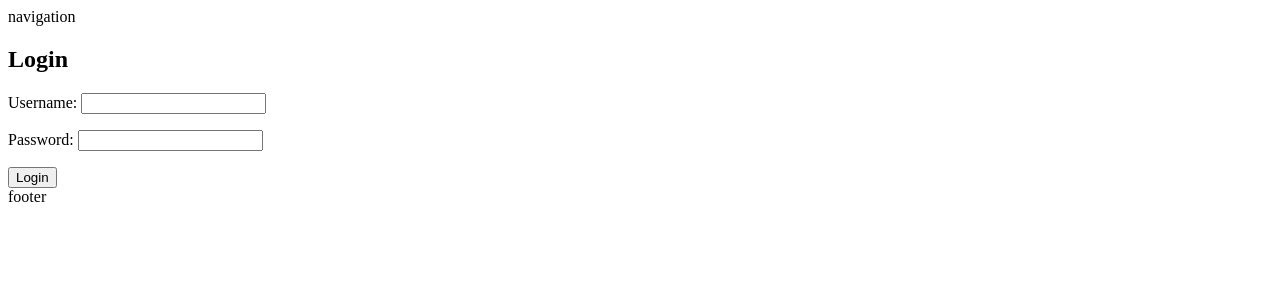
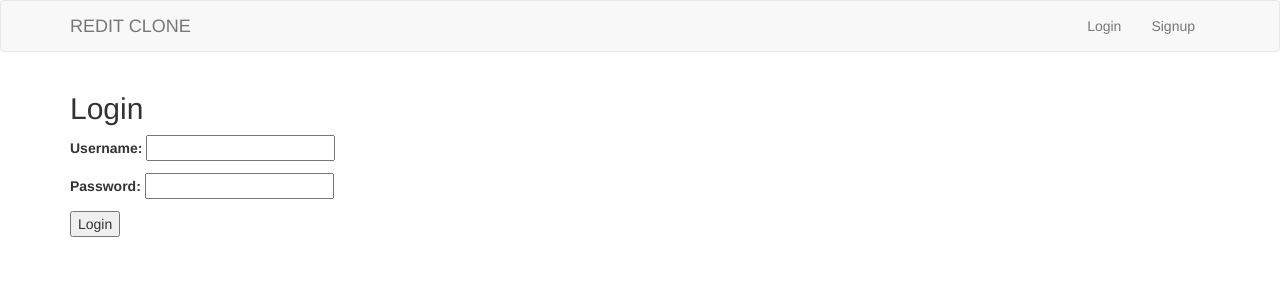
Before and after one commit to tevtonez/reditclone, a Django app: page /accounts/login/ in a window 1280 px wide. Shown: the top 300 px of the page. Run offline with Django 3.2, Linux system fonts and the light colour scheme; some libraries are stand-ins or nearby versions.

Commit message:
add top nav bar and login/logout functionality

```diff
--- a/accounts/urls.py
+++ b/accounts/urls.py
@@ -6,4 +6,5 @@ app_name = 'accounts'
 urlpatterns = [
     url(r'^signup/', accoutns_views.signup, name = 'signup'),
     url(r'^login/', accoutns_views.usrlogin, name = 'login'),
+    url(r'^logout/', accoutns_views.usrlogout, name = 'logout'),
 ]
--- a/accounts/views.py
+++ b/accounts/views.py
@@ -1,6 +1,6 @@
 from django.shortcuts import render, redirect
 from django.contrib.auth.models import User
-from django.contrib.auth import authenticate, login
+from django.contrib.auth import authenticate, login, logout
 
 
 
@@ -61,9 +61,16 @@ def usrlogin(request):
         return redirect(request.POST["next"])
 
       message = "Logged in successfull!"
-      return render(request, 'accounts/login.html', {'message' : message,})
+      return redirect('home')
     else:
       message = "The user name and password didn't match."
       return render(request, 'accounts/login.html', {'message' : message,})
   else:
     return render(request, 'accounts/login.html')
+
+
+
+def usrlogout(request):
+  if request.method == "POST":
+    logout(request)
+    return redirect('home')
--- a/templates/base.html
+++ b/templates/base.html
@@ -3,16 +3,55 @@
 <html lang="en">
 <head>
   <meta charset="UTF-8">
-  <title></title>
+  <title>REDIT CLONE</title>
+  <link rel="stylesheet" href="https://maxcdn.bootstrapcdn.com/bootstrap/3.3.7/css/bootstrap.min.css" integrity="sha384-BVYiiSIFeK1dGmJRAkycuHAHRg32OmUcww7on3RYdg4Va+PmSTsz/K68vbdEjh4u" crossorigin="anonymous">
+
 </head>
 <body>
 
-<nav>navigation</nav>
+  <nav class="navbar navbar-default">
+    <div class="container">
+      <div class="navbar-header">
+
+        <button type="button" class="navbar-toggle " data-toggle="collapse" data-target="#topnav">
+          <span class="icon-bar"></span>
+          <span class="icon-bar"></span>
+          <span class="icon-bar"></span>
+        </button>
+
+        <a class="navbar-brand" href="{% url 'home' %}">REDIT CLONE</a>
+      </div>
+
+      <div class="collapse navbar-collapse" id="topnav">
+        <ul class="nav navbar-nav navbar-right">
+          {% if user.is_authenticated %}
+            <li><a href="#" onClick="document.getElementById('logoutform').submit()">Logout</a></li>
+            <form id="logoutform" action="{% url 'accounts:logout' %}" method="POST">
+              {% csrf_token %}
+              <input type="hidden">
+            </form>
+          {% else %}
+            <li><a href="{% url 'accounts:login' %}">Login</a></li>
+            <li><a href="{% url 'accounts:signup' %}">Signup</a></li>
+          {% endif %}
+        </ul>
+      </div>
+
+    </div>
+  </nav>
+
+
+  <div class="container">
 
 {% block content %}
 
 {% endblock %}
 
-<footer>footer</footer>
+</div>
+
+<!-- jQuery (necessary for Bootstrap's JavaScript plugins) -->
+    <script src="https://ajax.googleapis.com/ajax/libs/jquery/1.12.4/jquery.min.js"></script>
+<script src="https://maxcdn.bootstrapcdn.com/bootstrap/3.3.7/js/bootstrap.min.js" integrity="sha384-Tc5IQib027qvyjSMfHjOMaLkfuWVxZxUPnCJA7l2mCWNIpG9mGCD8wGNIcPD7Txa" crossorigin="anonymous"></script>
+
 </body>
 </html>
```
